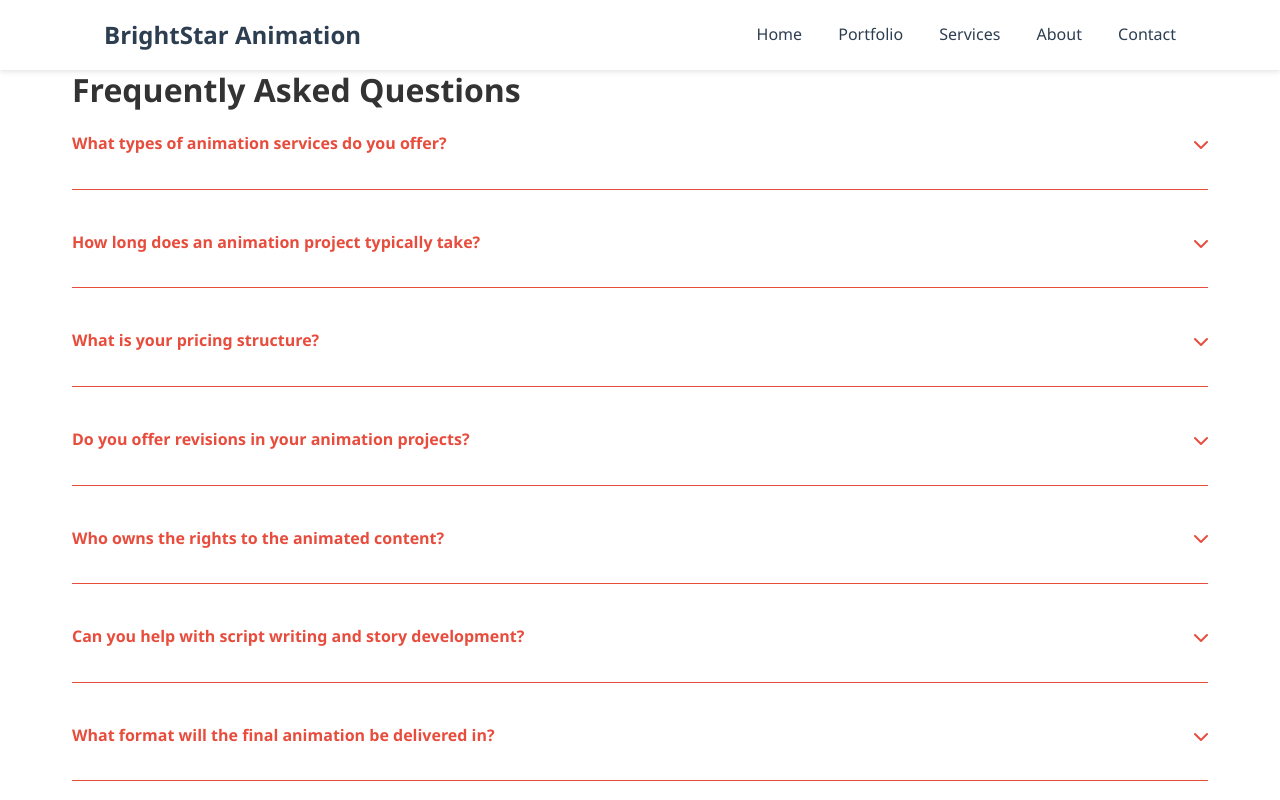
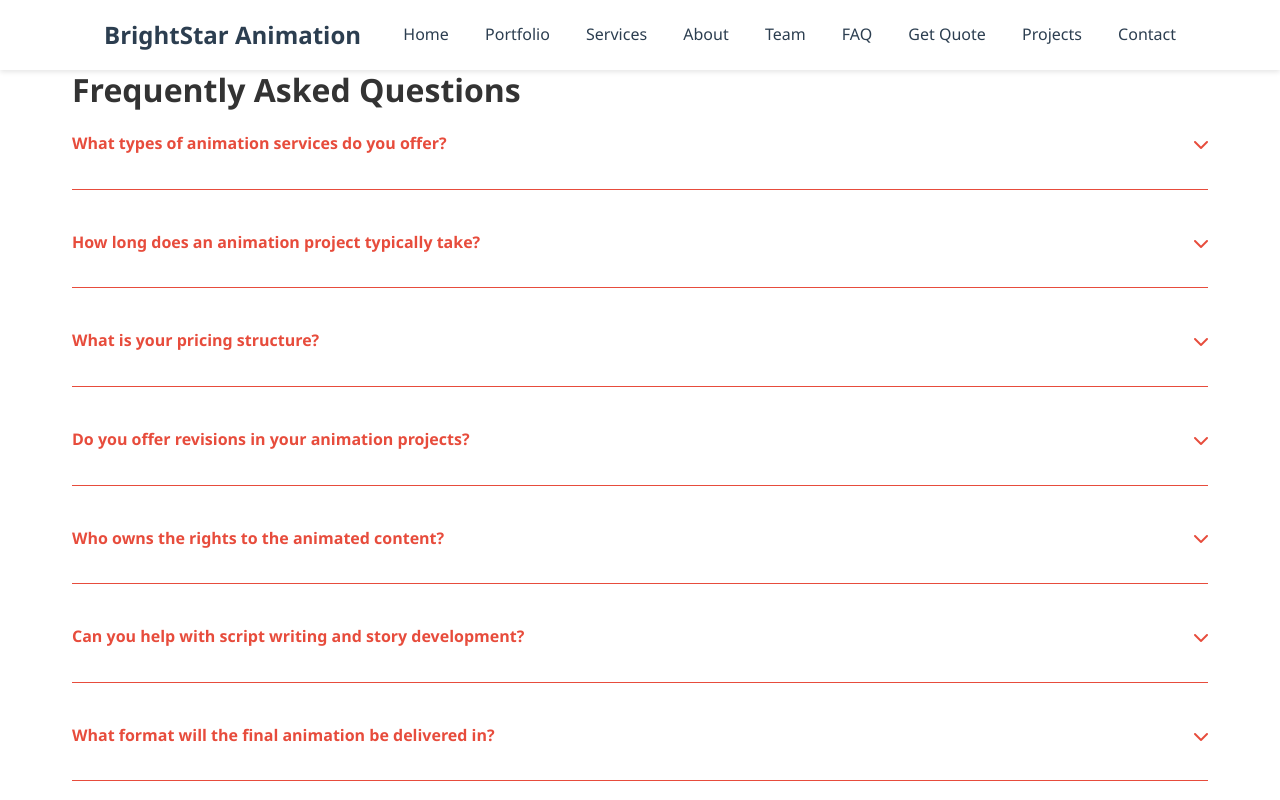
Before and after one commit to DWinchester231/brightstar-animation, a plain HTML site: page faq.html in a window 1280 px wide. Shown: the top 800 px of the page. Drawn offline with Linux system fonts and the light colour scheme.

Commit message:
Update navigation layout across all pages

```diff
--- a/faq.html
+++ b/faq.html
@@ -53,6 +53,10 @@
                 <a href="index.html#portfolio">Portfolio</a>
                 <a href="index.html#services">Services</a>
                 <a href="index.html#about">About</a>
+                <a href="team.html">Team</a>
+                <a href="faq.html">FAQ</a>
+                <a href="quote.html">Get Quote</a>
+                <a href="projects.html">Projects</a>
                 <a href="index.html#contact">Contact</a>
             </div>
             <div class="menu-toggle">
```
Also changed, not shown: privacy.html (+4 -0 lines), projects.html (+2 -0 lines), quote.html (+2 -0 lines), team.html (+4 -0 lines), terms.html (+4 -0 lines).
